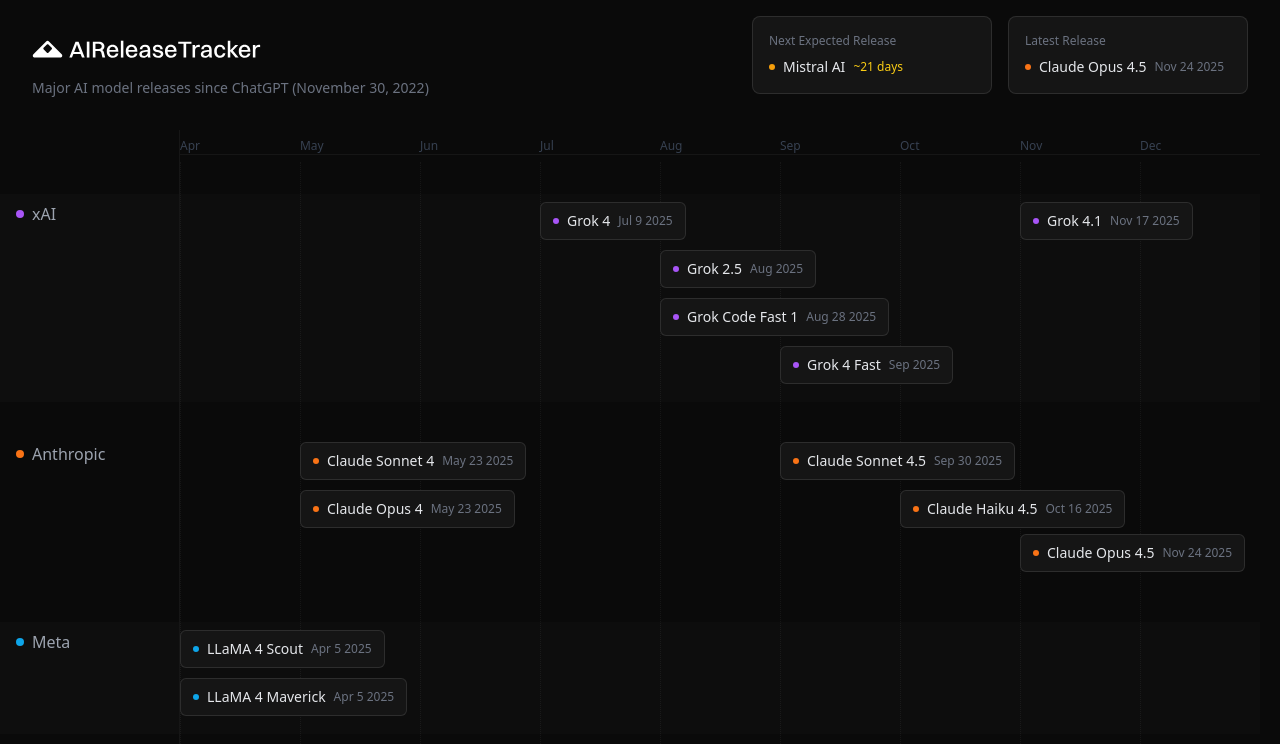
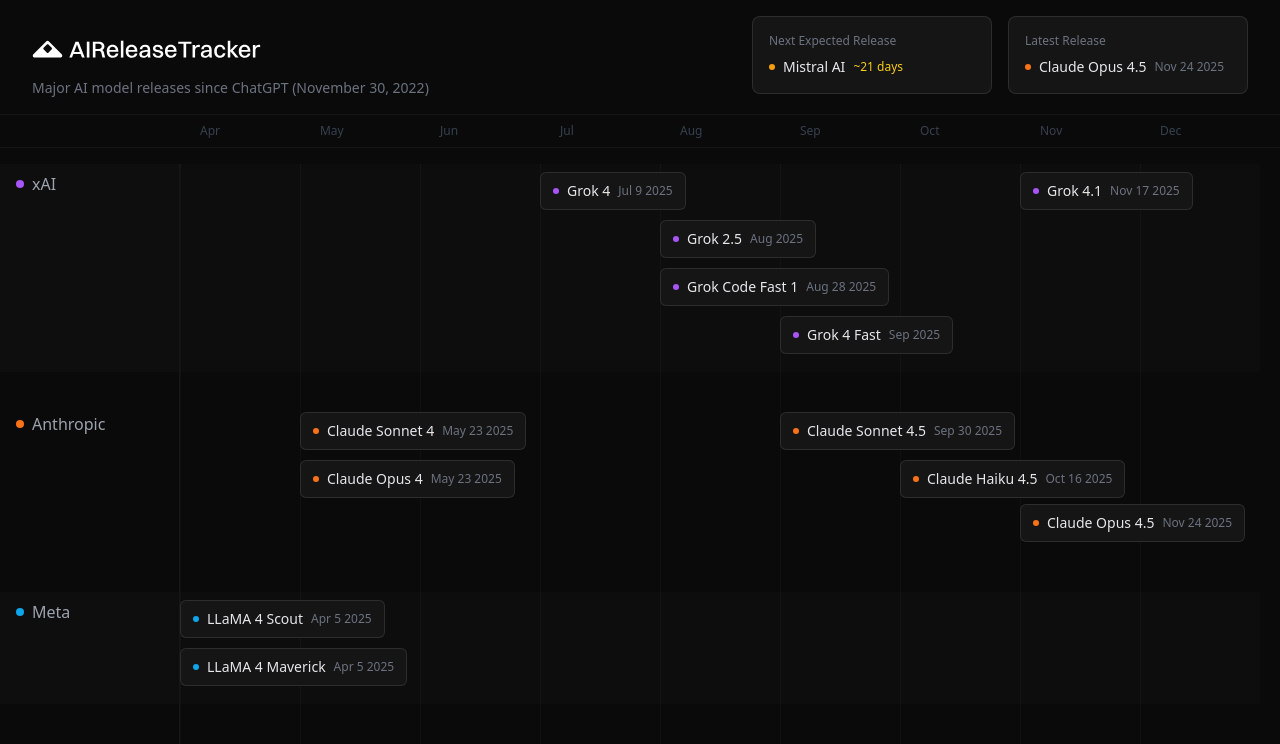
Before and after one commit to assentorp/aireleasetracker, a Next.js app: page / in a window 1280 px wide. Shown: the top 744 px of the page. Built offline with nearby package versions, Linux system fonts and the light colour scheme.

Commit message:
scroll fix

```diff
--- a/app/globals.css
+++ b/app/globals.css
@@ -36,6 +36,16 @@
   background: rgba(255, 255, 255, 0.2);
 }
 
+/* Hide scrollbar completely */
+.scrollbar-hide {
+  -ms-overflow-style: none;  /* IE and Edge */
+  scrollbar-width: none;  /* Firefox */
+}
+
+.scrollbar-hide::-webkit-scrollbar {
+  display: none;  /* Chrome, Safari and Opera */
+}
+
 @keyframes fadeInSlideUp {
   from {
     opacity: 0;
--- a/app/page.tsx
+++ b/app/page.tsx
@@ -12,6 +12,7 @@
   const [startX, setStartX] = useState(0);
   const [scrollLeft, setScrollLeft] = useState(0);
   const scrollContainerRef = useRef<HTMLDivElement>(null);
+  const monthHeaderRef = useRef<HTMLDivElement>(null);
   const hasScrolledOnLoadRef = useRef(false);
 
   useEffect(() => {
@@ -20,18 +21,38 @@
 
   // Scroll to end of timeline smoothly on initial page load
   useEffect(() => {
-    if (mounted && scrollContainerRef.current && !hasScrolledOnLoadRef.current) {
+    if (mounted && scrollContainerRef.current && monthHeaderRef.current && !hasScrolledOnLoadRef.current) {
       // Small delay to ensure DOM is fully rendered
       setTimeout(() => {
-        if (scrollContainerRef.current) {
+        if (scrollContainerRef.current && monthHeaderRef.current) {
+          const scrollWidth = scrollContainerRef.current.scrollWidth;
           scrollContainerRef.current.scrollTo({
-            left: scrollContainerRef.current.scrollWidth,
+            left: scrollWidth,
+            behavior: 'smooth'
+          });
+          monthHeaderRef.current.scrollTo({
+            left: scrollWidth,
             behavior: 'smooth'
           });
           hasScrolledOnLoadRef.current = true;
         }
       }, 100);
     }
+  }, [mounted]);
+
+  // Sync scroll position between timeline and month header
+  useEffect(() => {
+    const scrollContainer = scrollContainerRef.current;
+    const monthHeader = monthHeaderRef.current;
+
+    if (!scrollContainer || !monthHeader) return;
+
+    const handleScroll = () => {
+      monthHeader.scrollLeft = scrollContainer.scrollLeft;
+    };
+
+    scrollContainer.addEventListener('scroll', handleScroll);
+    return () => scrollContainer.removeEventListener('scroll', handleScroll);
   }, [mounted]);
 
   // Drag/pan handlers
@@ -607,9 +628,8 @@
 
   return (
     <div className="min-h-screen bg-[#0A0A0A] text-white">
-      <div className="max-w-full mx-auto">
-        {/* Header */}
-        <div className="mb-4 sticky top-0 bg-[#0A0A0A] z-50 py-4 px-8">
+      {/* Header */}
+      <div className="sticky top-0 bg-[#0A0A0A] z-50 py-4 px-8 border-b border-white/5">
           <div className="flex items-start justify-between gap-8">
             <div className="flex-1">
               <Link href="/" className="inline-block mt-6 hover:opacity-80 transition-opacity">
@@ -650,14 +670,43 @@
               ) : null}
             </div>
           </div>
-        </div>
+      </div>
 
-        {/* Timeline container - fixed left column + scrollable right */}
-        <div className="flex">
+      {/* Sticky month header - outside scroll container */}
+      <div className="flex sticky top-[112px] z-40 bg-[#0A0A0A] border-b border-white/5">
+          {/* Left spacer to align with company labels */}
+          <div className="flex-shrink-0 w-[180px]" />
+
+          {/* Month header - scrollable */}
+          <div
+            ref={monthHeaderRef}
+            className="flex-1 overflow-x-auto scrollbar-hide"
+            style={{ scrollbarWidth: 'none', msOverflowStyle: 'none' }}
+          >
+            <div className="relative h-8 py-2" style={{ paddingRight: '200px', minWidth: `${totalMonths * 120}px` }}>
+              {/* Timeline line */}
+
+              {/* Month markers */}
+              {monthMarkers.map((marker, idx) => (
+                <div
+                  key={idx}
+                  className="absolute top-2"
+                  style={{ left: `${(marker.position / totalMonths) * 100}%` }}
+                >
+                  {/* Month label */}
+                  <div className={`text-xs font-medium ${marker.isJanuary ? 'text-gray-500' : 'text-gray-700'}`}>
+                    {marker.label}
+                  </div>
+                </div>
+              ))}
+            </div>
+          </div>
+      </div>
+
+      {/* Timeline container - fixed left column + scrollable right */}
+      <div className="flex pt-4 pb-8">
           {/* Fixed left column for company labels */}
           <div className="flex-shrink-0 w-[180px] border-r border-white/5 bg-[#0A0A0A] z-30 overflow-visible">
-            {/* Header spacer */}
-            <div className="h-8 mb-8" />
 
             {/* Company labels */}
             <div className={`space-y-8 overflow-visible ${hoveredCompany ? 'z-[200] relative' : ''}`}>
@@ -796,7 +845,7 @@
           {/* Scrollable timeline section */}
           <div
             ref={scrollContainerRef}
-            className={`flex-1 overflow-x-auto pb-8 select-none ${isDragging ? 'cursor-grabbing' : 'cursor-grab'}`}
+            className={`flex-1 overflow-x-auto overflow-y-hidden  select-none ${isDragging ? 'cursor-grabbing' : 'cursor-grab'}`}
             onMouseDown={handleMouseDown}
             onMouseMove={handleMouseMove}
             onMouseUp={handleMouseUpOrLeave}
@@ -806,28 +855,6 @@
             onTouchEnd={handleMouseUpOrLeave}
           >
             <div className="relative" style={{ paddingRight: '200px' }}>
-              {/* Timeline header with dates - sticky */}
-              <div className="sticky top-0 z-40 bg-[#0A0A0A] mb-8 h-8 py-2">
-                <div className="relative" style={{ minWidth: `${totalMonths * 120}px` }}>
-                  {/* Timeline line */}
-                  <div className="absolute top-4 left-0 right-0 h-[1px] bg-white/5" />
-
-                  {/* Month markers */}
-                  {monthMarkers.map((marker, idx) => (
-                    <div
-                      key={idx}
-                      className="absolute top-0"
-                      style={{ left: `${(marker.position / totalMonths) * 100}%` }}
-                    >
-                      {/* Month label */}
-                      <div className={`text-xs font-medium ${marker.isJanuary ? 'text-gray-500' : 'text-gray-700'}`}>
-                        {marker.label}
-                      </div>
-                    </div>
-                  ))}
-                </div>
-              </div>
-
               {/* Calculate total height of all company rows for dotted lines */}
               {(() => {
                 const companyHeights: number[] = [];
@@ -862,7 +889,7 @@
 
                 return (
                   /* Dotted vertical lines spanning full height */
-                  <div className="absolute top-8 left-0 right-0 pointer-events-none" style={{ height: `${totalTimelineHeight}px`, minWidth: `${totalMonths * 120}px` }}>
+                  <div className="absolute top-0 left-0 right-0 pointer-events-none" style={{ height: `${totalTimelineHeight}px`, minWidth: `${totalMonths * 120}px` }}>
                     {monthMarkers.map((marker, idx) => (
                       <div
                         key={idx}
@@ -956,7 +983,6 @@
               })}
             </div>
           </div>
-          </div>
         </div>
       </div>
     </div>
```
